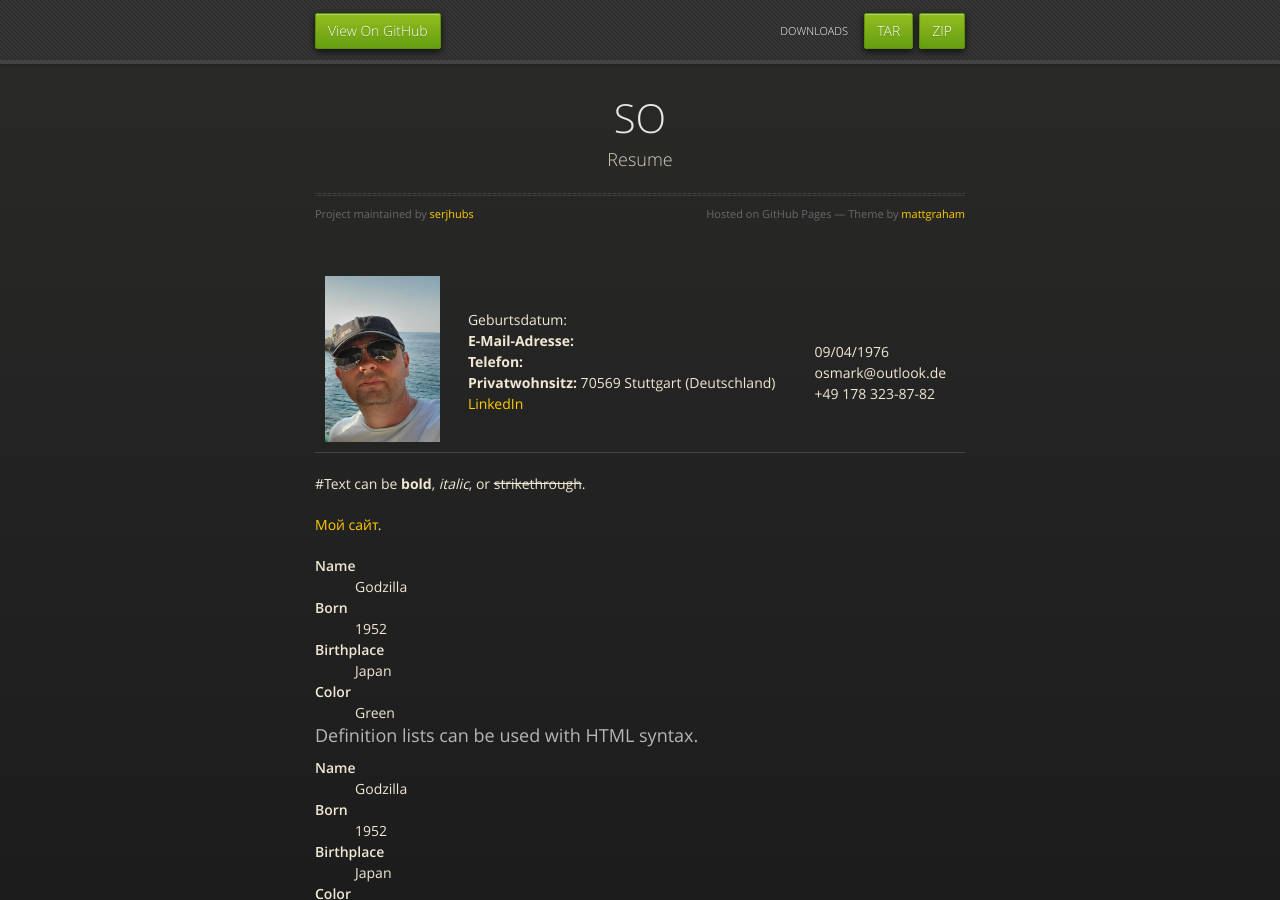
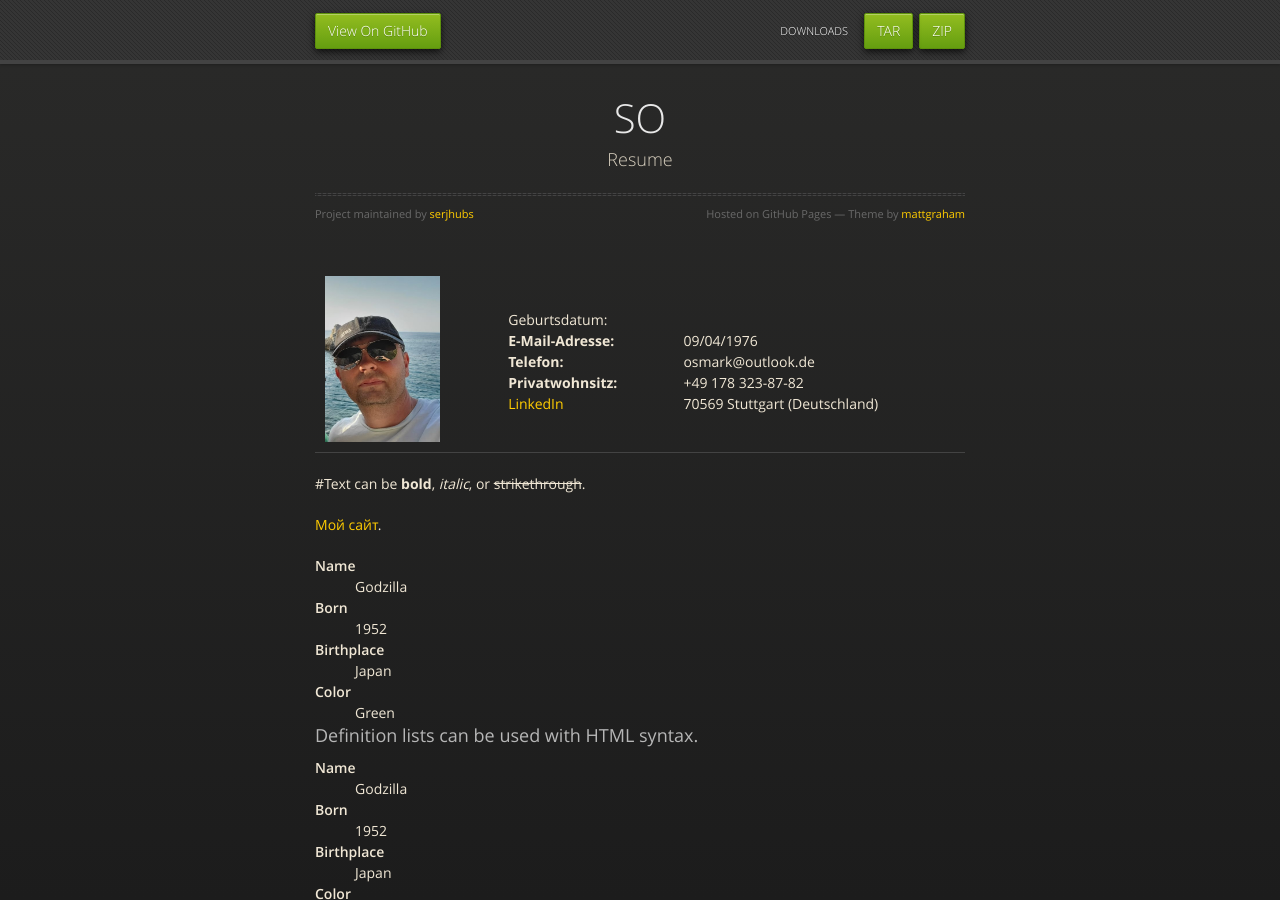
Before and after one commit to serjhubs/Resume, a Jekyll site: the page built from index.md, in a window 1280 px wide and 900 px high. Built offline with Jekyll 4.4.1, drawn with Linux system fonts in a browser that asks for light colours.

```diff
--- a/index.md
+++ b/index.md
@@ -7,13 +7,14 @@ layout: default
       <td> Geburtsdatum:
        <br><strong>E-Mail-Adresse:</strong>
         <br><strong>Telefon:</strong>
-         <br><strong>Privatwohnsitz:</strong> 70569 Stuttgart (Deutschland)
+         <br><strong>Privatwohnsitz:</strong>
          <br><a href="https://linkedin.com" target = "_blank">LinkedIn</a>
       </td>
        <td>
       <br>09/04/1976
           <br>osmark@outlook.de
           <br>+49 178 323-87-82
+          <br>70569 Stuttgart (Deutschland)
       </td>
      </tr>
    </table>
```
